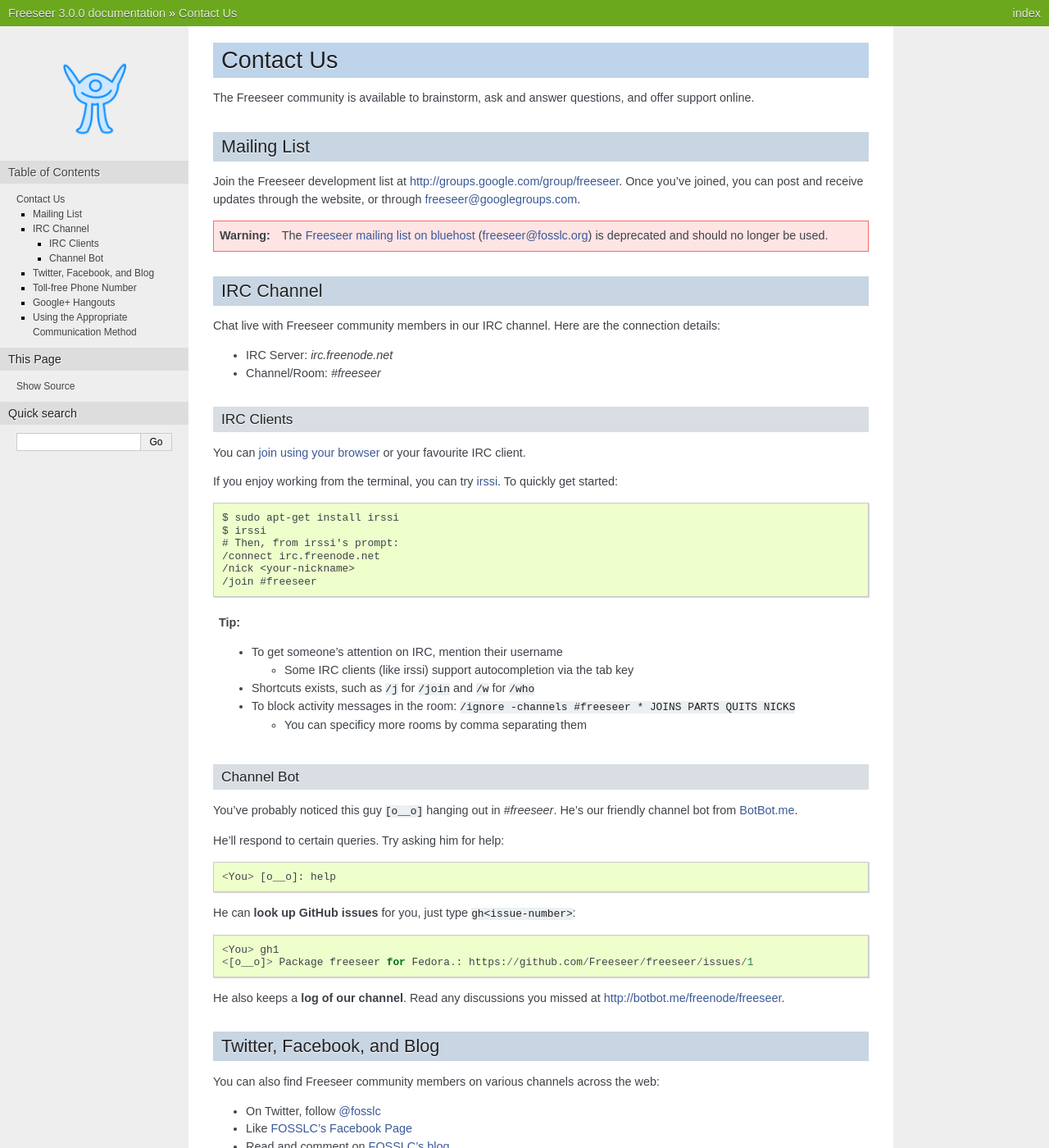
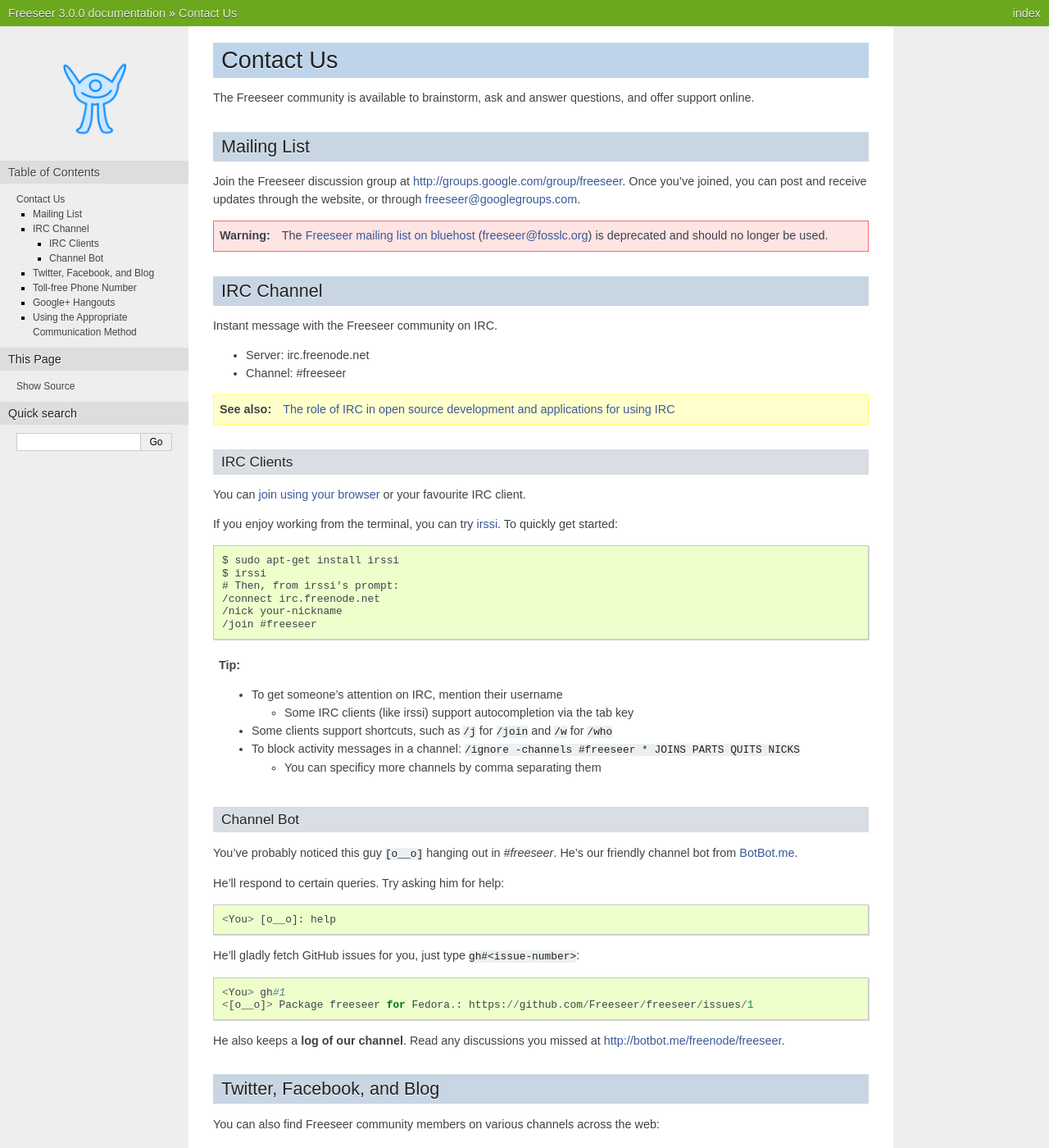
Before and after one commit to Freeseer/freeseer, a Sphinx documentation site: the page built from source/contact.rst, in a window 1280 px wide and 1400 px high. Shown: the whole window at 82% size. Built offline with Sphinx 7.4.7, drawn with Linux system fonts in a browser that asks for light colours; some of the changed text lies outside the part shown.

Commit message:
Cleanup, update, and simplify text where possible

```diff
--- a/source/contact.rst
+++ b/source/contact.rst
@@ -9,7 +9,7 @@ and offer support online.
 Mailing List
 ------------
 
-Join the Freeseer development list at http://groups.google.com/group/freeseer.
+Join the Freeseer discussion group at http://groups.google.com/group/freeseer.
 Once you've joined, you can post and receive updates through the website, or
 through freeseer@googlegroups.com.
 
@@ -23,11 +23,14 @@ through freeseer@googlegroups.com.
 IRC Channel
 -----------
 
-Chat live with Freeseer community members in our IRC channel.
-Here are the connection details:
+Instant message with the Freeseer community on IRC.
 
-* IRC Server: `irc.freenode.net`
-* Channel/Room: `#freeseer`
+* Server: irc.freenode.net
+* Channel: #freeseer
+
+.. seealso::
+   `The role of IRC in open source development and applications for using IRC
+   <https://code.google.com/p/google-summer-of-code/wiki/Irc>`_
 
 IRC Clients
 ^^^^^^^^^^^
@@ -52,11 +55,11 @@ To quickly get started:
   - To get someone's attention on IRC, mention their username
 
     - Some IRC clients (like irssi) support autocompletion via the tab key
-  - Shortcuts exists, such as ``/j`` for ``/join`` and ``/w`` for ``/who``
-  - To block activity messages in the room:
+  - Some clients support shortcuts, such as ``/j`` for ``/join`` and ``/w`` for ``/who``
+  - To block activity messages in a channel:
     ``/ignore -channels #freeseer * JOINS PARTS QUITS NICKS``
 
-    - You can specificy more rooms by comma separating them
+    - You can specificy more channels by comma separating them
 
 Channel Bot
 ^^^^^^^^^^^
@@ -68,9 +71,9 @@ He'll respond to certain queries. Try asking him for help::
 
   <You> [o__o]: help
 
-He can **look up GitHub issues** for you, just type ``gh<issue-number>``::
+He'll gladly fetch GitHub issues for you, just type ``gh#<issue-number>``::
 
- <You> gh1
+ <You> gh#1
  <[o__o]> Package freeseer for Fedora.: https://github.com/Freeseer/freeseer/issues/1
 
 He also keeps a **log of our channel**. Read any discussions you missed at
@@ -99,10 +98,6 @@ Toll-free Phone Number
 Call for free at **1-877-253-0617 x27**.
 If Andrew (our project leader) isn't available to answer the call,
 then you'll be asked to leave a voicemail message.
-
-We're thinking of setting up a system that forwards these voicemails to our mailing list.
-Stay tuned!
-
 
 Google+ Hangouts
 ----------------
@@ -114,9 +109,8 @@ Here's some tips for joining our next video chat:
 
 * Add `Andrew Ross <http://gplus.to/aross>`_ to your G+ circles,
   he leads the discussion and starts the hangout
-* Have a webcam ready
+* Have a webcam ready (not recommended for slow connections)
 * Have a headset ready (optional but recommended)
-
 
 Using the Appropriate Communication Method
 ------------------------------------------
```
Also changed, not shown: other parts of source/contact.rst (+4 -8 lines).
